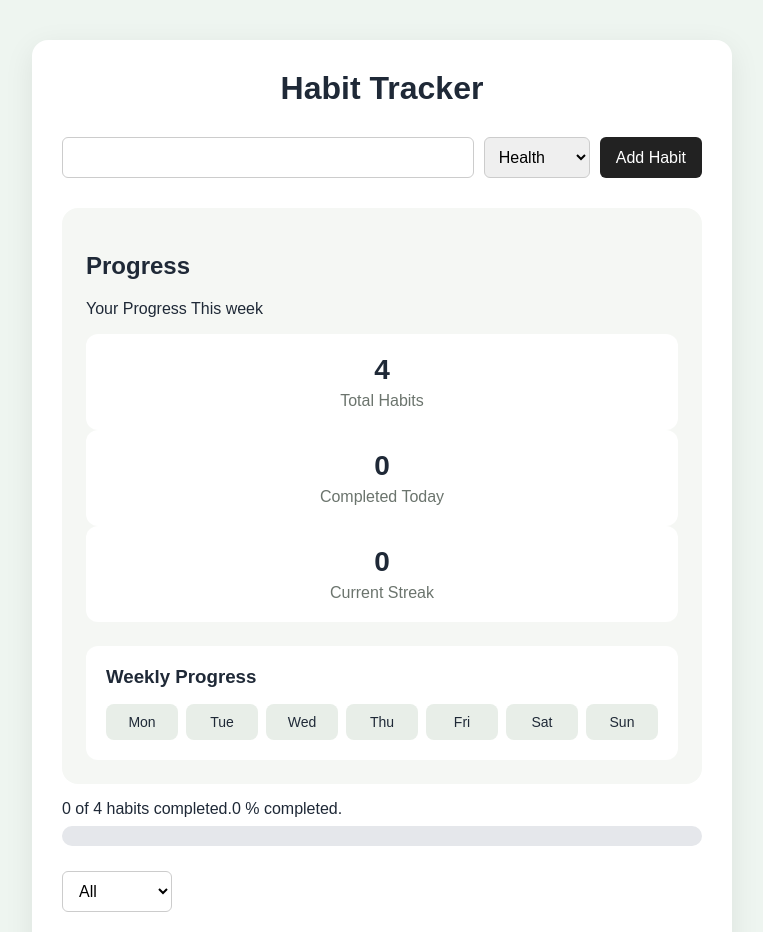
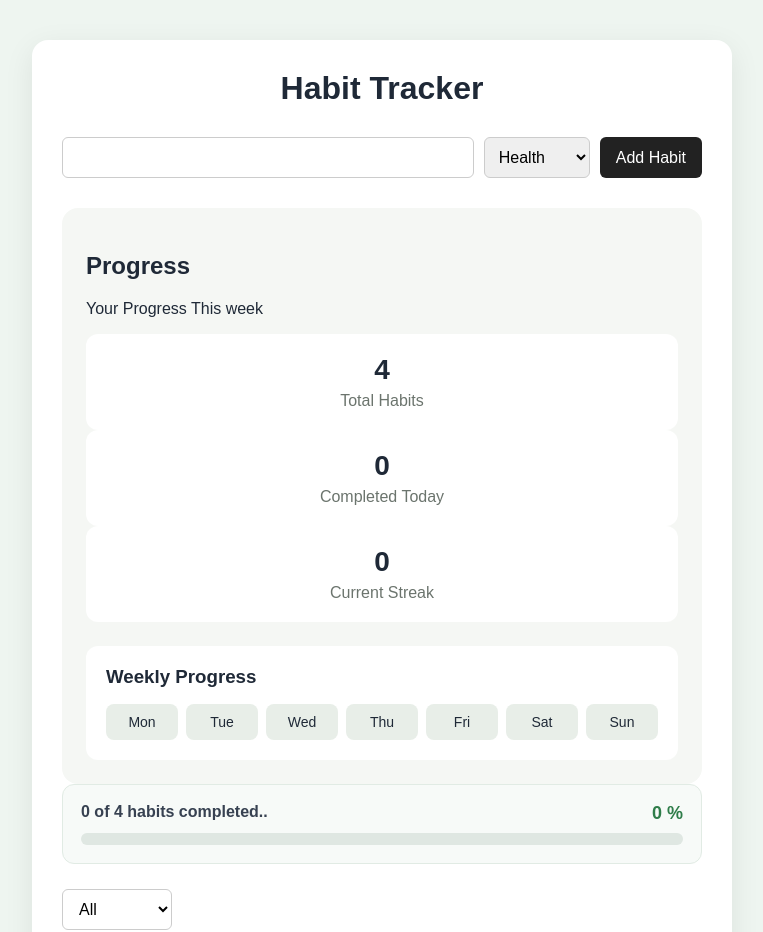
Before and after one commit to Mumbinyaguthii/Habit-Tracker, a React (Vite) app: page / in a window 1280 px wide. Shown: the top 932 px of the page, without its empty margins (258-1021 px from the left). Built offline with nearby package versions, Linux system fonts and the light colour scheme.

Commit message:
added more css

```diff
--- a/src/components/HabitItem.jsx
+++ b/src/components/HabitItem.jsx
@@ -12,21 +12,26 @@ const HabitItem = ({
   const [editedCategory, setEditedCategory] = useState(habit.category);
 
   return (
-    <div className="habit-item" key={habit.id}>
+    <div
+      className={`habit-item ${habit.completed ? "completed" : ""}`}
+      key={habit.id}
+    >
       <input
         type="checkbox"
         checked={habit.completed}
         onChange={() => toggleHabit(habit.id)}
       />
       {isEditting ? (
-        <>
+        <div className="edit-mode">
           <input
+            className="edit-input"
             type="text"
-            Value={editedName}
+            value={editedName}
             onChange={(e) => setEditedName(e.target.value)}
           />
 
           <select
+            className="edit-select"
             value={editedCategory}
             onChange={(e) => setEditedCategory(e.target.value)}
           >
@@ -37,6 +42,7 @@ const HabitItem = ({
           </select>
 
           <button
+            className="save"
             onClick={() => {
               editHabit(habit.id, editedName, editedCategory);
               setIsEditting(false);
@@ -44,7 +50,7 @@ const HabitItem = ({
           >
             Save
           </button>
-        </>
+        </div>
       ) : (
         <span>{habit.name}</span>
       )}
--- a/src/components/ProgressBar.jsx
+++ b/src/components/ProgressBar.jsx
@@ -3,8 +3,7 @@ const ProgressBar = ({ completedHabits, habits, completedPercentage }) => {
     <div className="progress-section">
       <p>
         {completedHabits.length} of {habits.length} habits completed.
-        {""}
-        {completedPercentage} % completed.
+        <span className="percentage">{completedPercentage} %</span>.
       </p>
 
       <div className="progress-bar">
--- a/src/index.css
+++ b/src/index.css
@@ -83,9 +83,16 @@ select {
 
 .progress-stats {
   display: grid;
-  grid-template-columns: repeat(3 1fr);
+  grid-template-columns: repeat(3, 1fr);
   gap: 16px;
   margin-top: 20px;
+}
+
+.percentage {
+  float: right;
+  color: #2f7d4a;
+  font-size: 18px;
+  font-weight: 700;
 }
 
 .stat-card {
@@ -133,26 +140,32 @@ select {
 
 .progress-section {
   margin-bottom: 25px;
+  padding: 18px;
+  background: #f7faf8;
+  border: 1px solid #e1ebe4;
+  border-radius: 12px;
 }
 
 .progress-section p {
-  margin-bottom: 8px;
-  font-weight: 500;
+  margin: 0 0 12px;
+  font-weight: 600;
+  font-size: 16px;
+  color: #374151;
 }
 
 .progress-bar {
   width: 100%;
-  height: 20px;
-  background: #e5e7eb;
-  border-radius: 10px;
+  height: 12px;
+  background: #dfe7e2;
+  border-radius: 20px;
   overflow: hidden;
 }
 
 .progress {
   height: 100%;
-  border-radius: 16px;
+  border-radius: 20px;
   background: #2f7d4a;
-  transition: width 0.3s ease;
+  transition: width 0.4s ease;
 }
 
 .category-filter {
@@ -181,6 +194,16 @@ select {
 .habit-item:hover {
   transform: translateY(-2px);
   box-shadow: 0 5px 15px rgba(0, 0, 0, 0.07);
+}
+
+.habit-item.completed {
+  background: #f1f8f3;
+  border-color: #c9dfcf;
+}
+
+.habit-item.completed span:first-of-type {
+  text-decoration: line-through;
+  color: #6b7280;
 }
 
 .habit-item input[type="checkbox"] {
@@ -237,6 +260,59 @@ select {
   opacity: 0.9;
 }
 
+.edit-input,
+.edit-select {
+  padding: 8px 10px;
+  border: 1px solid #cbd5cf;
+  border-radius: 7px;
+  outline: none;
+}
+
+.edit-mode {
+  display: flex;
+  align-items: center;
+  gap: 10px;
+  width: 100%;
+}
+
+.edit-input {
+  flex: 1;
+  min-width: 0;
+  padding: 10px 12px;
+  font-size: 16px;
+  border: 1px solid #cbd5cf;
+  border-radius: 7px;
+  outline: none;
+}
+
+.edit-select {
+  padding: 10px 12px;
+  font-size: 15px;
+  border: 1px solid #cbd5cf;
+  border-radius: 7px;
+  outline: none;
+}
+
+.edit-input:focus,
+.edit-select:focus {
+  border-color: #2f7d4a;
+}
+
+.save {
+  padding: 8px 14px;
+  border: none;
+  border-radius: 7px;
+  cursor: pointer;
+  background: #2f7d4a;
+  color: white;
+  cursor: pointer;
+  white-space: nowrap;
+}
+
+.save:hover {
+  background: #25663b;
+}
+
 @media (max-width: 600px) {
   .app {
     margin: 15px;
@@ -254,4 +330,15 @@ select {
   .streak {
     width: 100%;
   }
+
+  .edit-mode {
+    flex-direction: column;
+    align-items: stretch;
+  }
+
+  .edit-input,
+  .edit-select,
+  .save {
+    width: 100%;
+  }
 }
```
